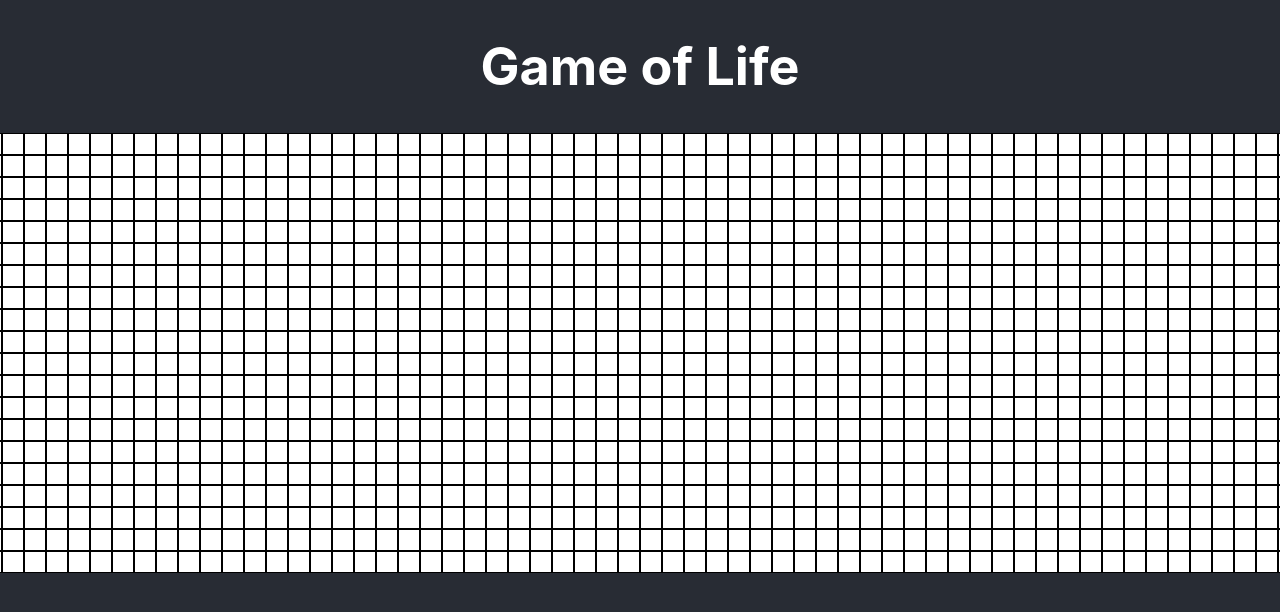
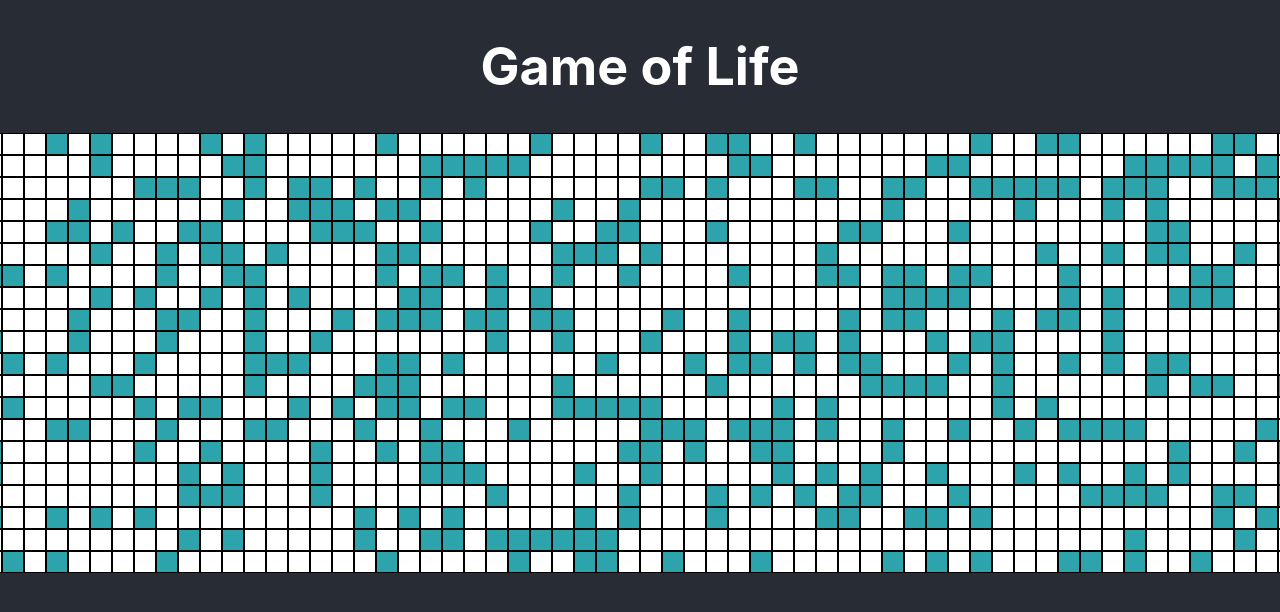
Before and after one commit to lunacy42/clean-code-kata-tdd-game-of-life-react, a React (Create React App) app: page / in a window 1280 px wide. Shown: the top 612 px of the page. Built offline with nearby package versions, Linux system fonts and the light colour scheme.

Commit message:
make test pass, added dead and living cells

```diff
--- a/src/components/Board.tsx
+++ b/src/components/Board.tsx
@@ -5,28 +5,34 @@ const Board = () => {
   const numRows = 20;
   const numCols = 60;
 
-  const getCells = () => {
-    let rows = [];
+  const getRandomCells = (filling: string) => {
+    const rows = [];
     for (let y = 1; y <= numRows; y++) {
-      let column = [];
+      const column = [];
       for (let x = 1; x <= numCols; x++) {
-        column.push(0);
+        column.push(filling === 'filled' ? Math.random() < 0.3 : 0);
       }
       rows.push(column);
     }
     return rows;
   };
 
-  const [cells, setCells] = useState(getCells());
+  const [cells, setCells] = useState(getRandomCells('filled'));
 
-  const getRows = (row: number[], i: number) => {
-    return row.map((cell: number, j: number) => {
-      return <div key={`${i}-${j}`} className="Cell" data-testid="cell"></div>;
+  const getRows = (row: (number | boolean)[], i: number) => {
+    return row.map((cell: number | boolean, j: number) => {
+      return (
+        <div
+          key={`${i}-${j}`}
+          className="Cell"
+          data-testid={cells[i][j] ? 'living-cell' : 'dead-cell'}
+          style={{ backgroundColor: cells[i][j] ? '#2da4ab' : '#fff' }}></div>
+      );
     });
   };
 
   const getColumns = () => {
-    return cells.map((row: number[], i: number) => {
+    return cells.map((row: (number | boolean)[], i: number) => {
       return (
         <div key={i} className="Row">
           {getRows(row, i)}
--- a/src/index.tsx
+++ b/src/index.tsx
@@ -4,9 +4,7 @@ import './index.css';
 import App from './App';
 import reportWebVitals from './reportWebVitals';
 
-const root = ReactDOM.createRoot(
-  document.getElementById('root') as HTMLElement
-);
+const root = ReactDOM.createRoot(document.getElementById('root') as HTMLElement);
 root.render(
   <React.StrictMode>
     <App />
```
Also changed, not shown: 1 other file (tests, documents, lock files or other folders).
